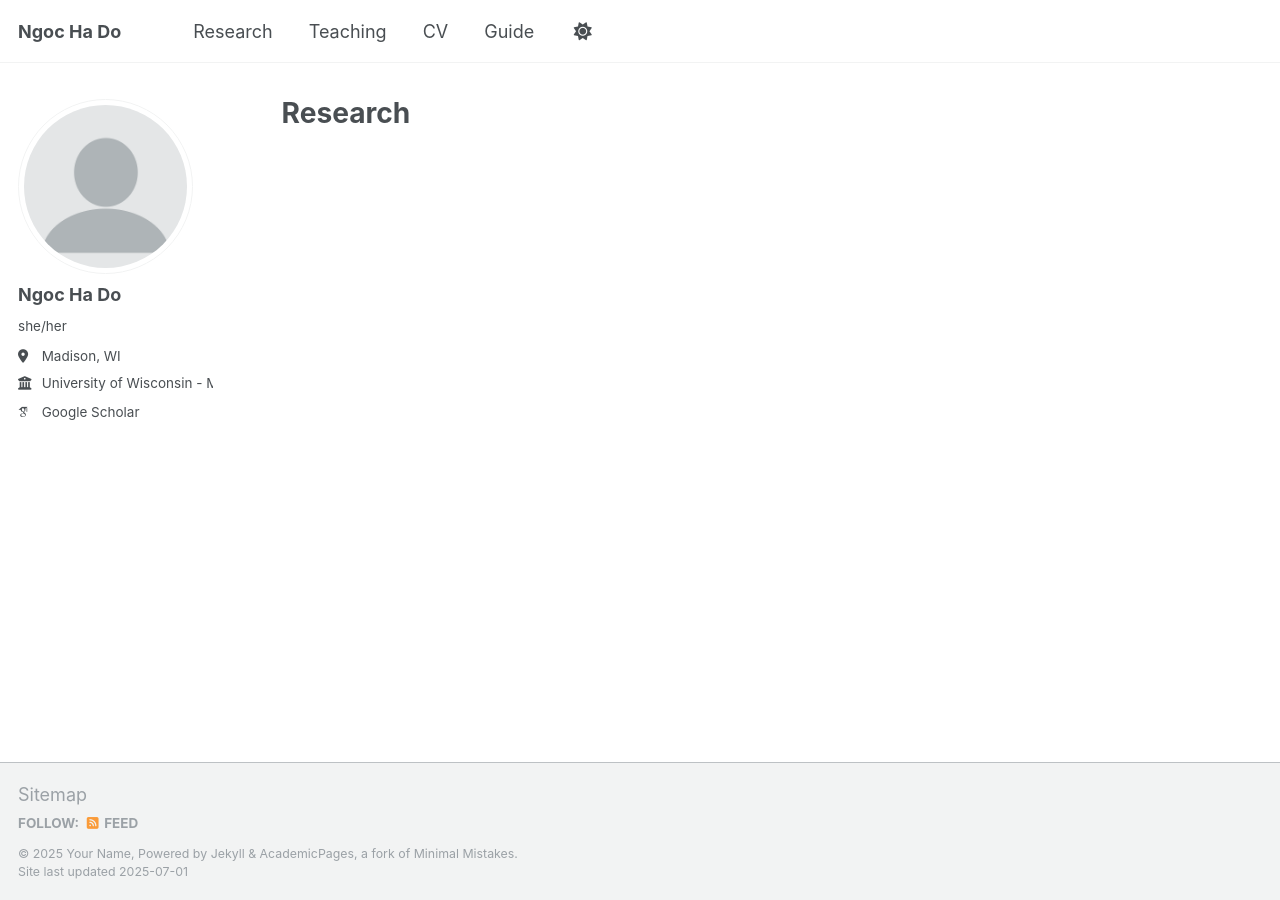
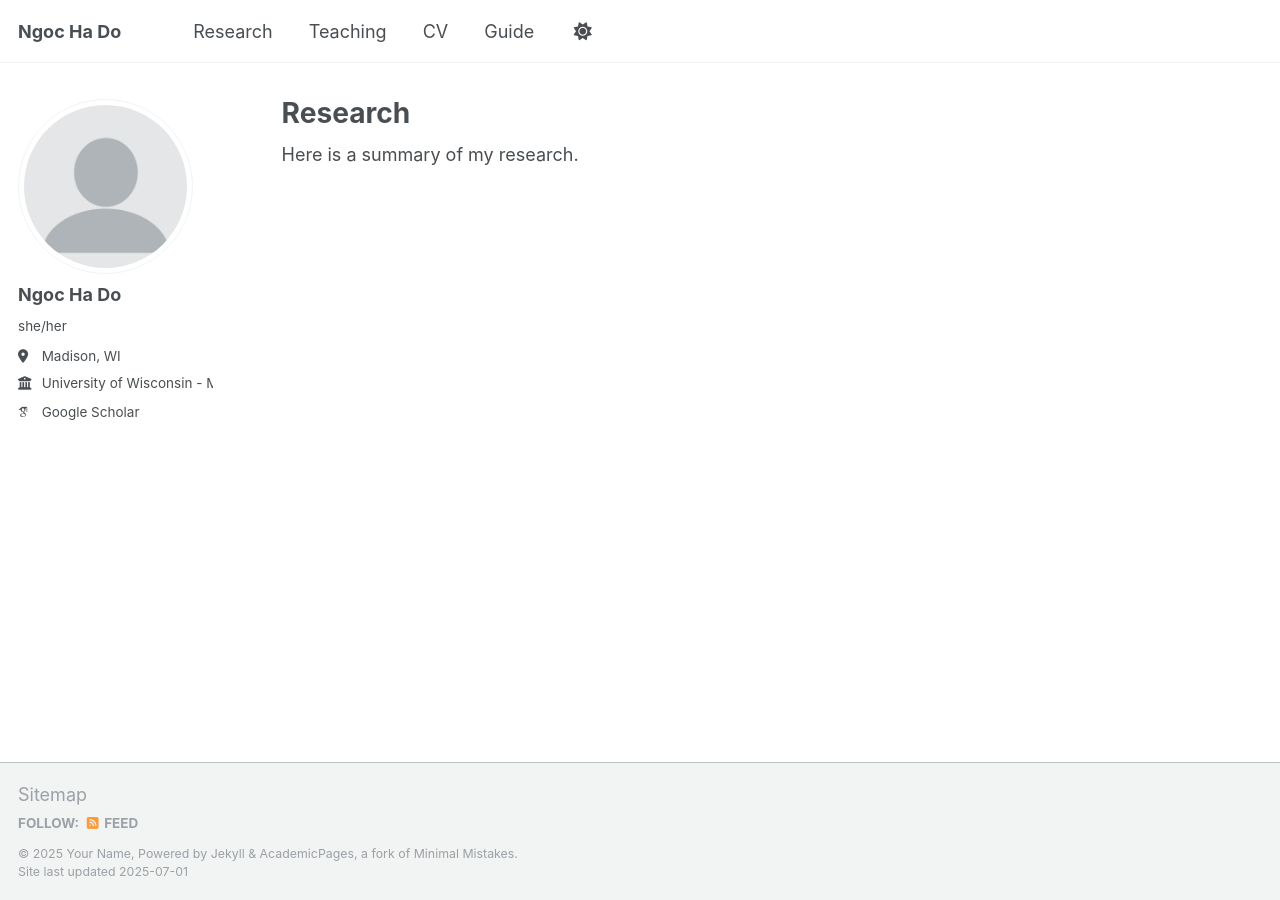
Before and after one commit to dongocha/dongocha.github.io, a Jekyll site: the page built from _pages/research.html, in a window 1280 px wide. Built offline with Jekyll 4.4.1, drawn with Linux system fonts in a browser that asks for light colours; some web fonts are replaced; a script that is not in the unit is left out.

Commit message:
Update research.html

```diff
--- a/_pages/research.html
+++ b/_pages/research.html
@@ -4,3 +4,6 @@ title: "Research"
 permalink: /research/
 author_profile: true
 ---
+
+
+Here is a summary of my research.
```
